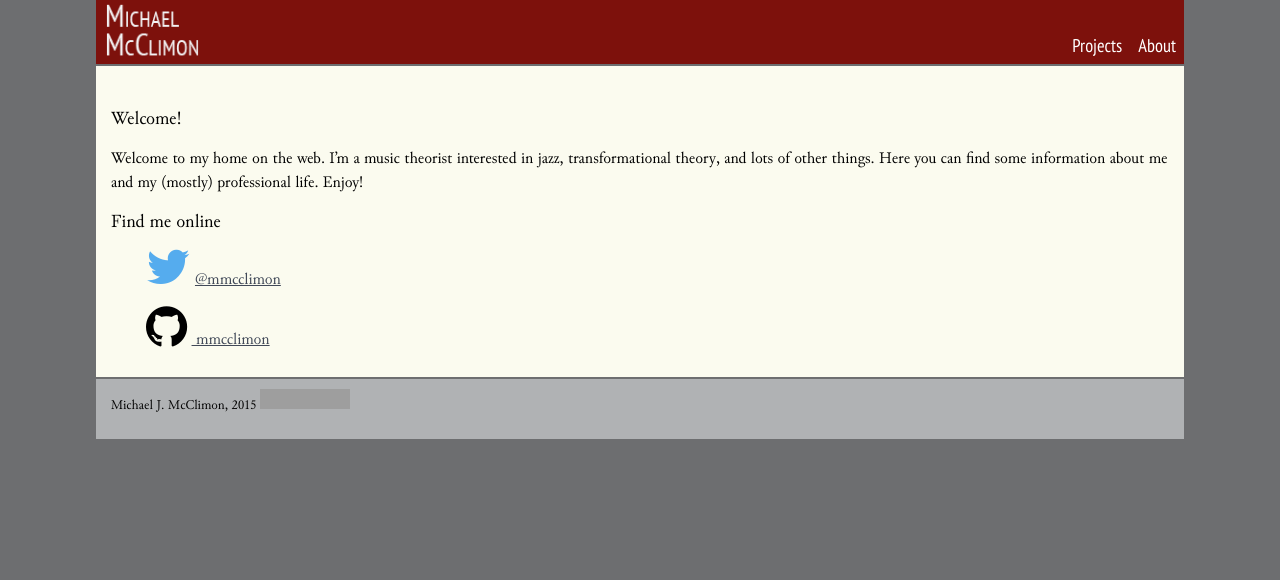
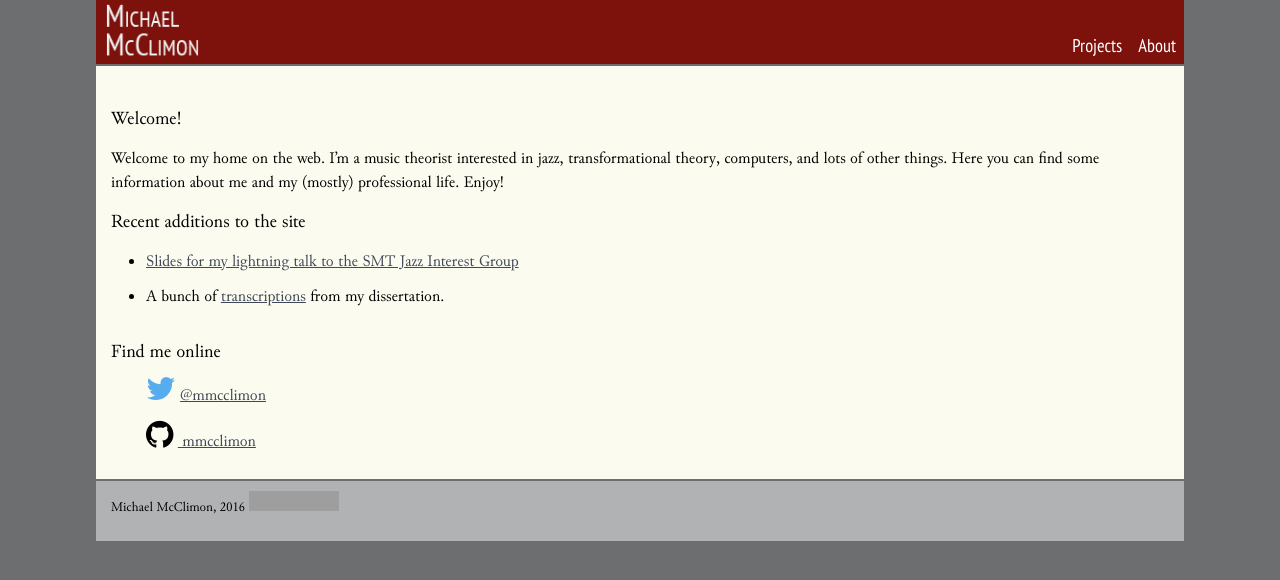
Before and after one commit to mmcclimon/jekyll-site, a Jekyll site: the page built from index.html, in a window 1280 px wide. Shown: the top 580 px of the page. Built offline with Jekyll 4.4.1, drawn with Linux system fonts in a browser that asks for light colours; nearby versions of some CDN libraries; grey boxes are pictures that could not be loaded.

Commit message:
Add links to new material on home page.

```diff
--- a/_layouts/default.html
+++ b/_layouts/default.html
@@ -37,7 +37,7 @@
   </div>
 
   <div class="footer">
-    <p>Michael J. McClimon, 2015 <a rel="license" href="http://creativecommons.org/licenses/by-nc-nd/3.0/us/"><img alt="Creative Commons License" style="border-width:0" src="http://i.creativecommons.org/l/by-nc-nd/3.0/us/80x15.png"/></a></p>
+    <p>Michael McClimon, 2016 <a rel="license" href="http://creativecommons.org/licenses/by-nc-nd/3.0/us/"><img alt="Creative Commons License" style="border-width:0" src="http://i.creativecommons.org/l/by-nc-nd/3.0/us/80x15.png"/></a></p>
   </div>
 </div>
 </body>
--- a/index.html
+++ b/index.html
@@ -5,14 +5,24 @@ title: Michael McClimon | Home
 
 <h3>Welcome!</h3>
 <p>Welcome to my home on the web. I’m a music theorist interested in jazz,
- transformational theory, and lots of other things. Here you can find some
- information about me and my (mostly) professional life. Enjoy!</p>
+ transformational theory, computers, and lots of other things. Here you can
+ find some information about me and my (mostly) professional life. Enjoy!</p>
+
+<h3>Recent additions to the site</h3>
+
+<ul>
+  <li><a href="projects/stitt-rollins.html">Slides for my lightning talk to
+      the SMT Jazz Interest Group</a></li>
+  <li>A bunch of <a href="projects/transcriptions.html">transcriptions</a> from
+  my dissertation.</li>
+</ul>
+
 
 <div id="connect">
     <h3>Find me online</h3>
     <ul id="connect">
-      <li><i class="fa fa-twitter fa-3x"></i> <a href="http://www.twitter.com/mmcclimon">@mmcclimon</a></li>
-      <li><i class="fa fa-github fa-3x"></i> <a
+      <li><i class="fa fa-twitter fa-2x"></i> <a href="http://www.twitter.com/mmcclimon">@mmcclimon</a></li>
+      <li><i class="fa fa-github fa-2x"></i> <a
         href="http://www.github.com/mmcclimon">&nbsp;mmcclimon</a></li>
     </ul>
 </div>
```
